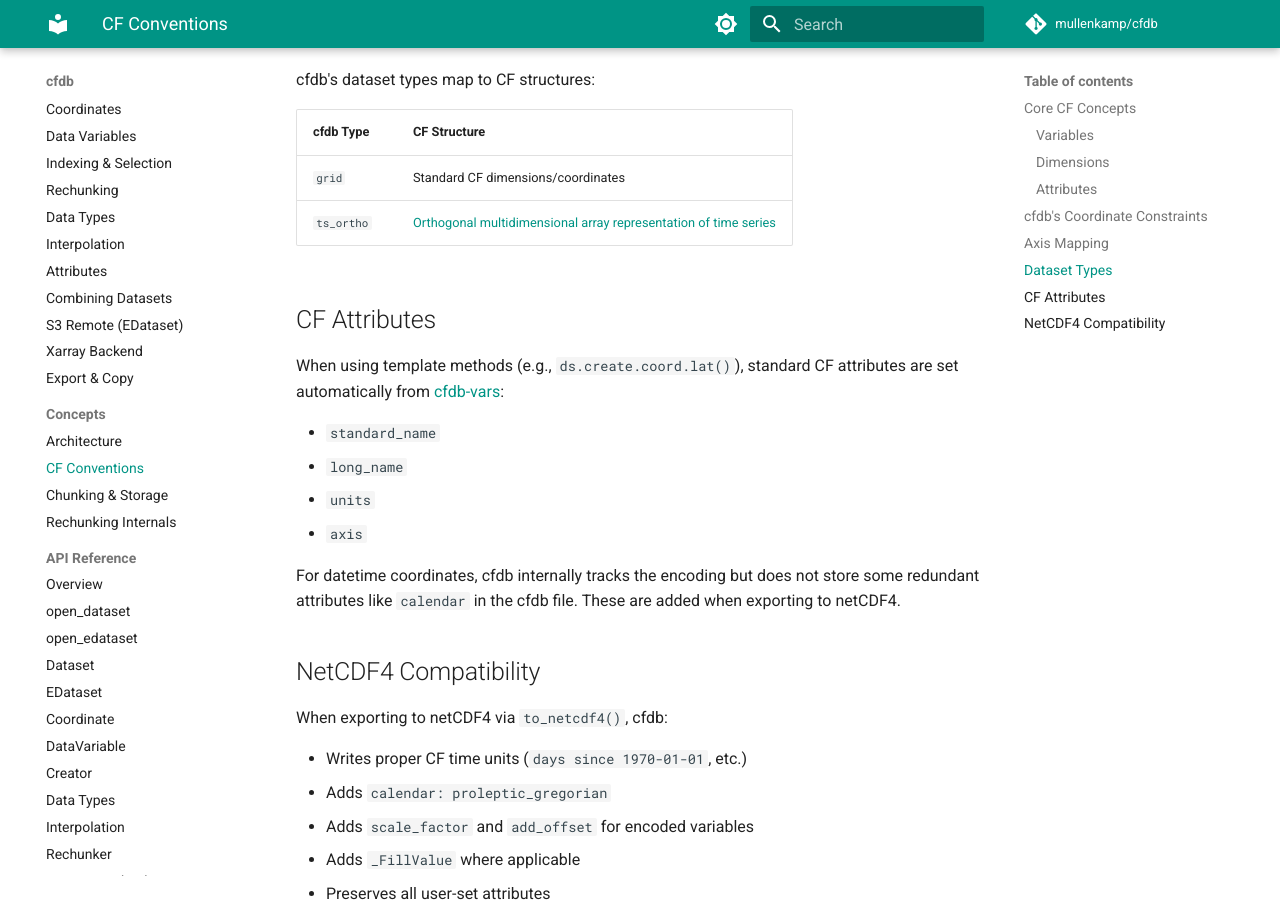
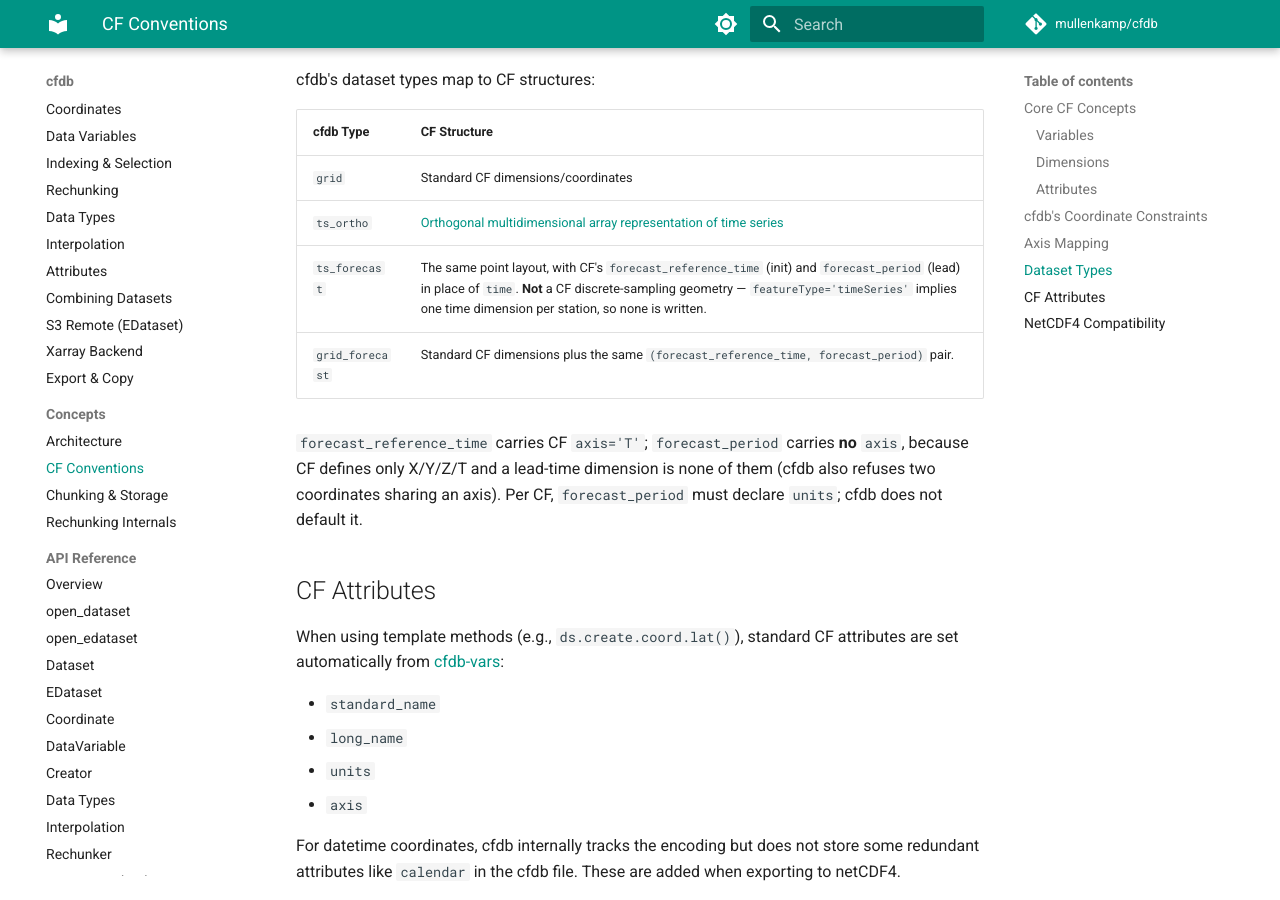
Before and after one commit to mullenkamp/cfdb, an MkDocs documentation site: the page built from docs/concepts/cf-conventions.md, in a window 1280 px wide and 900 px high, scrolled down 1725 px. Built offline with MkDocs 1.6.1 and Material for MkDocs 9.7.7, drawn with Linux system fonts in a browser that asks for light colours; comment, search, counter and statistics services are not loaded.

Commit message:
updated docs

```diff
--- a/docs/concepts/cf-conventions.md
+++ b/docs/concepts/cf-conventions.md
@@ -56,6 +56,12 @@ cfdb's dataset types map to CF structures:
 |-----------|-------------|
 | `grid` | Standard CF dimensions/coordinates |
 | `ts_ortho` | [Orthogonal multidimensional array representation of time series](https://cfconventions.org/Data/cf-conventions/cf-conventions-1.12/cf-conventions.html#_orthogonal_multidimensional_array_representation_of_time_series) |
+| `ts_forecast` | The same point layout, with CF's `forecast_reference_time` (init) and `forecast_period` (lead) in place of `time`. **Not** a CF discrete-sampling geometry — `featureType='timeSeries'` implies one time dimension per station, so none is written. |
+| `grid_forecast` | Standard CF dimensions plus the same `(forecast_reference_time, forecast_period)` pair. |
+
+`forecast_reference_time` carries CF `axis='T'`; `forecast_period` carries **no** `axis`, because CF
+defines only X/Y/Z/T and a lead-time dimension is none of them (cfdb also refuses two coordinates
+sharing an axis). Per CF, `forecast_period` must declare `units`; cfdb does not default it.
 
 ## CF Attributes
 
```
Also changed, not shown: CLAUDE.md (+1 -1 lines), GEMINI.md (+2 -2 lines), cfdb_summary_usage.md (+40 -0 lines), docs/guide/opening-datasets.md (+2 -0 lines).
